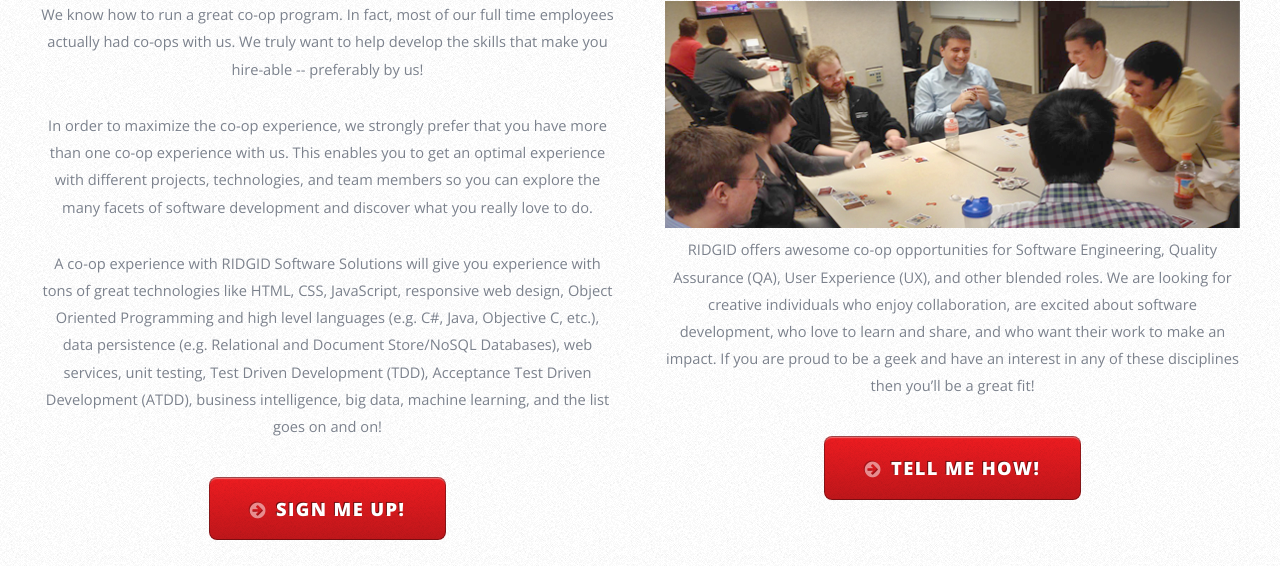
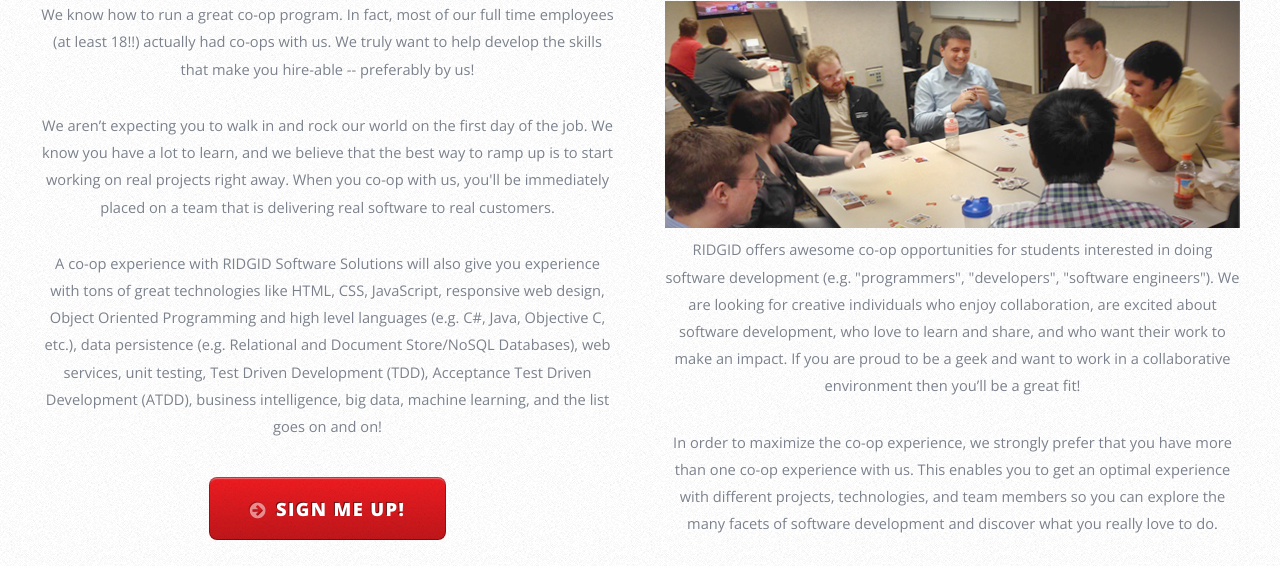
Before and after one commit to RIDGIDSoftwareSolutions/RIDGIDSoftwareSolutions.github.io, a plain HTML site: page co-op/index.html in a window 1280 px wide. Shown: the part 1170-1736 px from the top of the page. Drawn offline with nearby package versions, Linux system fonts and the light colour scheme.

Commit message:
updated content to reflect 2017

```diff
--- a/co-op/index.html
+++ b/co-op/index.html
@@ -97,11 +97,18 @@
                                     <header id="the-Experience">
                                         <h2>The Co-Op Experience</h2>
                                     </header>
-                                    <p>We know how to run a great co-op program. In fact, most of our full time employees actually had co-ops with us. We truly want to help develop the skills that make you hire-able -- preferably by us!</p>
+                                    <p>We know how to run a great co-op program. In fact, most of our full time employees (at least 18!!) actually had co-ops with us. We truly
+                                        want to help develop the skills that make you hire-able -- preferably by us!</p>
 
-                                    <p>In order to maximize the co-op experience, we strongly prefer that you have more than one co-op experience with us. This enables you to get an optimal experience with different projects, technologies, and team members so you can explore the many facets of software development and discover what you really love to do.</p>
+                                    <p>We aren’t expecting you to walk in and rock our world on the first day of the job. We know you have a lot to learn, and we believe that the
+                                        best way to ramp up is to start working on real projects right away. When you co-op with us, you'll be immediately placed on a team that
+                                        is delivering real software to real customers.</p>
 
-                                    <p>A co-op experience with RIDGID Software Solutions will give you experience with tons of great technologies like HTML, CSS, JavaScript, responsive web design, Object Oriented Programming and high level languages (e.g. C#, Java, Objective C, etc.), data persistence (e.g. Relational and Document Store/NoSQL Databases), web services, unit testing, Test Driven Development (TDD), Acceptance Test Driven Development (ATDD), business intelligence, big data, machine learning, and the list goes on and on!</p>
+                                    <p>A co-op experience with RIDGID Software Solutions will also give you experience with tons of great technologies like HTML, CSS, JavaScript,
+                                        responsive web design, Object Oriented Programming and high level languages (e.g. C#, Java, Objective C, etc.), data persistence (e.g.
+                                        Relational and Document Store/NoSQL Databases), web services, unit testing, Test Driven Development (TDD), Acceptance Test Driven
+                                        Development (ATDD), business intelligence, big data, machine learning, and the list goes on and on!</p>
+
                                     <footer>
                                         <a href="apply-now.html" class="button medium icon fa-arrow-circle-right">Sign Me Up!</a>
                                     </footer>
@@ -113,7 +120,14 @@
                                         <h2>What We're Looking For</h2>
                                     </header>
                                     <img src="images/TeamGames.png"/>
-                                    <p>RIDGID offers awesome co-op opportunities for Software Engineering, Quality Assurance (QA), User Experience (UX), and other blended roles. We are looking for creative individuals who enjoy collaboration, are excited about software development, who love to learn and share, and who want their work to make an impact. If you are proud to be a geek and have an interest in any of these disciplines then you’ll be a great fit!</p>
+                                    <p>RIDGID offers awesome co-op opportunities for students interested in doing software development (e.g. "programmers", "developers", "software engineers").
+                                        We are looking for creative individuals who enjoy collaboration, are excited about software development, who love to learn and share, and who want
+                                        their work to make an impact. If you are proud to be a geek and want to work in a collaborative environment then you’ll be a great fit!</p>
+
+                                    <p>In order to maximize the co-op experience, we strongly prefer that you have more than one co-op experience with us. This enables you to
+                                        get an optimal experience with different projects, technologies, and team members so you can explore the many facets of software development
+                                        and discover what you really love to do.</p>
+
                                     <footer>
                                         <a href="apply-now.html" class="button medium icon fa-arrow-circle-right">Tell Me How!</a>
                                     </footer>
@@ -126,15 +140,13 @@
                                     <header id="teams">
                                         <h2>Our Teams</h2>
                                     </header>
-                                    <img src="images/TeamLogos.png"/>
-                                    <p>You'll have a scrumtrulescent co-op experience with any one of our development teams. Whether you are working on our highly visible <a href="https://www.RIDGID.com/">RIDGID.com</a> website with Team El Toro Potatoes, or experiencing the glory of "Big Data" with Team Aquilacon, or doing iOS development with the Codebusters, or Android development with the Segway Street Racers, or building enterprise-grade web applications with Team Monkey vs. Robot, you are guaranteed to be solving challenging problems for the company and our customers.</p>
+                                    <p>You'll have a scrumtrulescent co-op experience with any one of our development teams. Whether you are working on our highly visible <a href="https://www.RIDGID.com/">RIDGID.com</a> website with Team El Toro Potatoes, or experiencing the glory of "Big Data" and Business Intelligence with Team Aquilacon, or building enterprise-grade web applications with Team Dinogorgon, you are guaranteed to be solving challenging problems for the company and our customers.</p>
                                     <footer>
                                         <a href="apply-now.html" class="button medium icon fa-arrow-circle-right">Let's Do This!</a>
                                     </footer>
                                 </section>
                             </div>
                             <!-- Feature 1 -->
-
 
                             <div class="6u">
                                 <section>
@@ -189,7 +201,7 @@
                                                 <span class="date">Industry Best Website</span>
                                                 <h3><a href="https://www.ridgid.com">RIDGID.COM</a></h3>
                                             </header>
-                                            <p>We are responsible for the development and design of our website representing one of the strongest, most recognized brands in the industry.  With millions of visitors each year, we continue to innovate and incorporate leading edge technology into the site.</p>
+                                            <p>We are responsible for the development and design of our website representing one of the strongest, most recognized brands in the industry.  With millions of visitors each year, we continue to innovate and incorporate leading-edge technology into the site.</p>
                                         </div>
                                     </article>
 
```
Also changed, not shown: co-op/images/TeamLogos.png (deleted).
